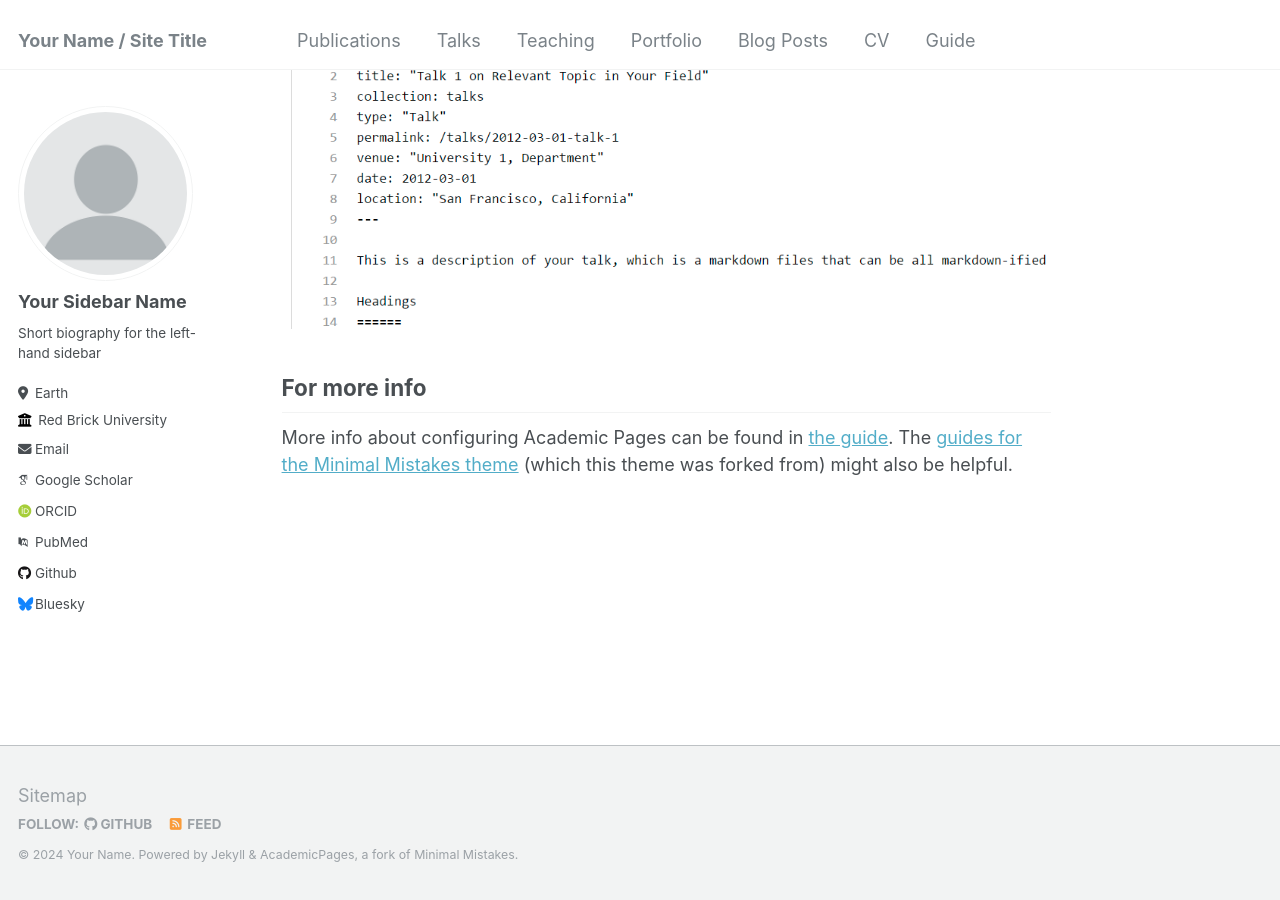
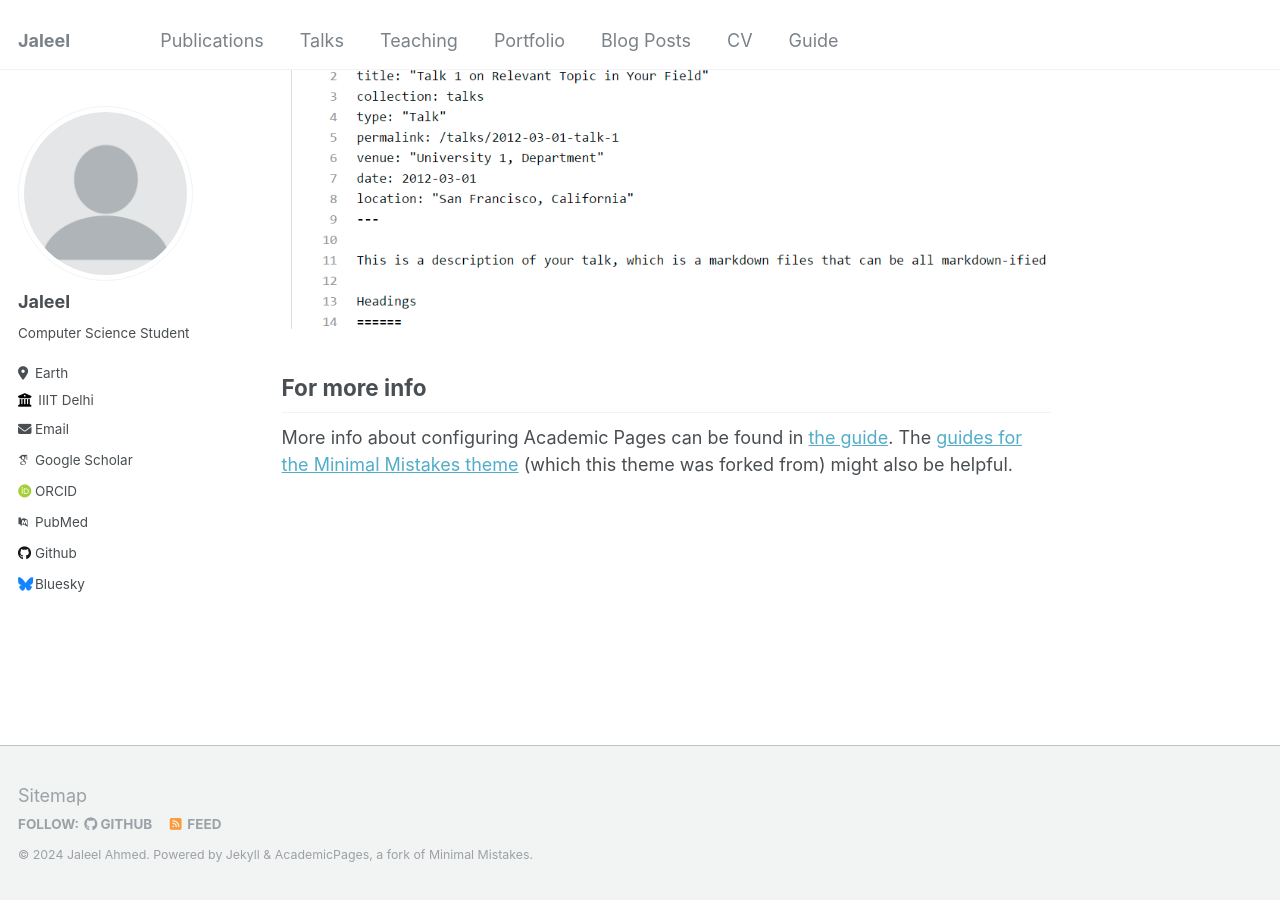
Before and after one commit to JaleelRadhu/JaleelRadhu, a Jekyll site: the page built from _pages/about.md, in a window 1280 px wide and 900 px high, scrolled down 2660 px. Built offline with Jekyll 4.4.1, drawn with Linux system fonts in a browser that asks for light colours; some web fonts are replaced.

Commit message:
Update _config.yml

```diff
--- a/_config.yml
+++ b/_config.yml
@@ -8,13 +8,13 @@
 
 # Basic Site Settings
 locale                   : "en-US"
-title                    : "Your Name / Site Title"
+title                    : "Jaleel"
 title_separator          : "-"
-name                     : &name "Your Name"
-description              : &description "personal description"
+name                     : &name "Jaleel Ahmed"
+description              : &description "Computer Science student"
 url                      : https://academicpages.github.io # the base hostname & protocol for your site e.g. "https://mmistakes.github.io"
 baseurl                  : "" # the subpath of your site, e.g. "/blog"
-repository               : "academicpages/academicpages.github.io"
+repository               : "JaleelRadhu/JaleelRadhu.github.io"
 
 # Site Author - The following control what appear as part of the author content on the side bar.
 #               If a field is blank the icon and link will not appear, otherwise it will be shown.
@@ -22,13 +22,13 @@ repository               : "academicpages/academicpages.github.io"
 author:
   # Biographic information
   avatar           : "profile.png"
-  name             : "Your Sidebar Name"
+  name             : "Jaleel"
   pronouns         : # example: "she/her"
-  bio              : "Short biography for the left-hand sidebar"
+  bio              : "Computer Science Student"
   location         : "Earth"
-  employer         : "Red Brick University"
+  employer         : "IIIT Delhi"
   uri              : # URL
-  email            : "none@example.org"
+  email            : "jaleel3.1428@gmail.com"
 
   # Academic websites
   arxiv            : # URL - Update with the correct link to your profile
@@ -43,7 +43,7 @@ author:
   bitbucket        : # Username - Update with your username on the site
   codepen          : # Username
   dribbble         : # Username
-  github           : "academicpages"
+  github           : "JaleelRadhu"
   kaggle           : # Username
   stackoverflow    : # User number or user number and name (i.e., use "1" or "1/jeff-atwood")
 
```
